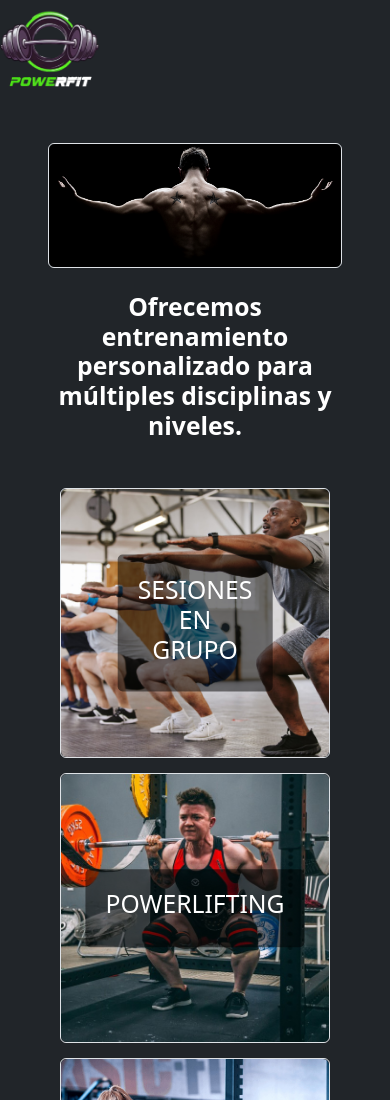
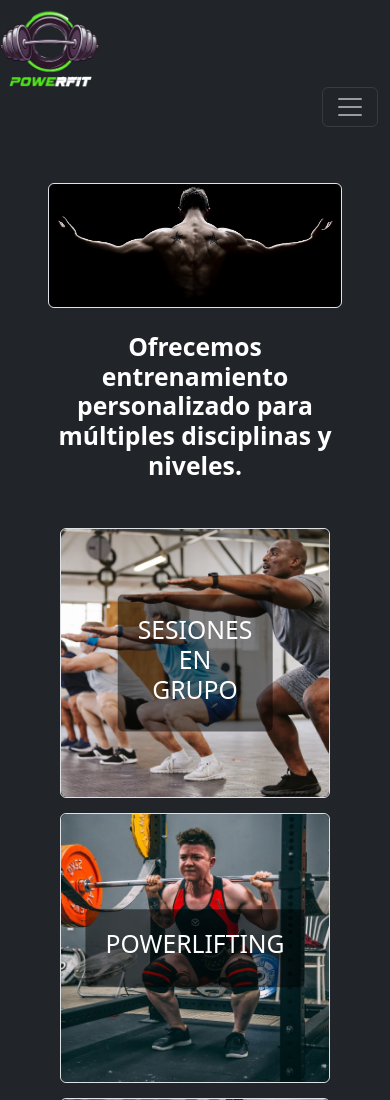
Before and after one commit to S4nchzz/GymPowerFit-DESIN, a website: page index.html in a window 390 px wide. Shown: the top 1100 px of the page. Drawn offline with nearby package versions, Linux system fonts and the light colour scheme.

Commit message:
navbar responsive

```diff
--- a/index.html
+++ b/index.html
@@ -101,7 +101,13 @@
 <body>
     <nav class="navbar navbar-expand-sm bg-dark navbar-dark">
         <img src="./src/logo.png" width="100px" class="logo" alt="">
-        <div class="collapse navbar-collapse justify-content-end">
+        <div class="collapse navbar-collapse justify-content-end container-fluid">
+
+            <button class="navbar-toggler" type="button" data-bs-toggle="collapse" data-bs-target="#collapsibleNavbar">
+                <span class="navbar-toggler-icon"></span>
+            </button>
+            <div class="collapse navbar-collapse">
+
                 <ul class="navbar-nav me-4">
                     <li class="nav-item dropdown">
                         <a class="nav-link dropdown-link whiteText" role="button" href="#">Home</a>
```
Lines whose indentation alone changed are shown as unchanged.
